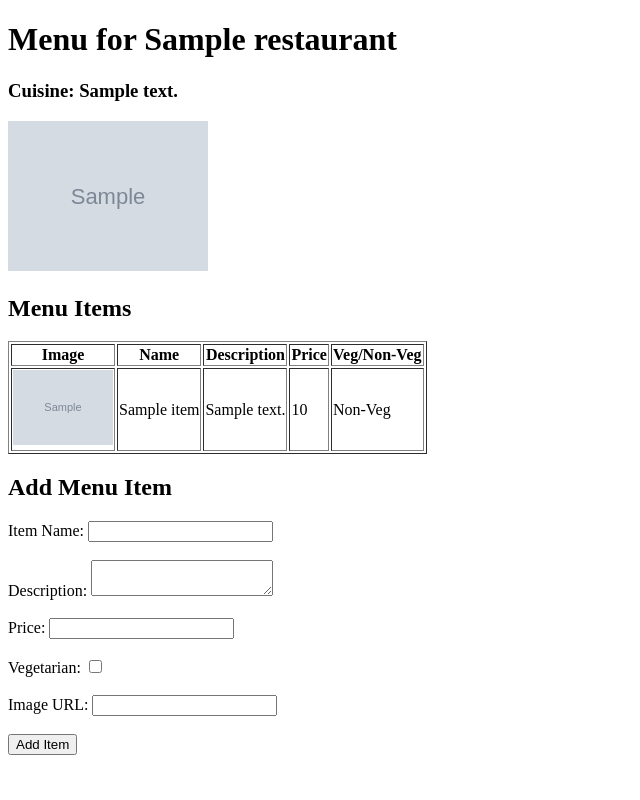
After one commit to Bhavani-Bahadduri/meal-mate, a Django app: template delivery/templates/delivery/menu.html in a window 1280 px wide. The commit adds this page. Shown: the whole page, without its empty margins (0-640 px from the left). Run offline with Django 5.2, Linux system fonts and the light colour scheme; the template is opened without the code that fills it: most values are stand-ins (such as "Sample title", 1, 10 or a date in 2020); grey boxes marked "Sample" are stand-in pictures.

Commit message:
first commit

```diff
--- a/delivery/admin.py
+++ b/delivery/admin.py
@@ -1,6 +1,7 @@
 from django.contrib import admin
 
 # Register your models here.
-from .models import Customer, Restaurant
+from .models import Customer, Restaurant, MenuItem
 admin.site.register(Customer)
 admin.site.register(Restaurant)
+admin.site.register(MenuItem)
--- /dev/null
+++ b/delivery/templates/delivery/menu.html
@@ -0,0 +1,71 @@
+<!DOCTYPE html>
+<html lang="en">
+<head>
+    <meta charset="UTF-8">
+    <meta name="viewport" content="width=device-width, initial-scale=1.0">
+    <title>Add Menu Item</title>
+</head>
+<body>
+    <h1>Menu for {{ restaurant.name }}</h1>
+    <h3>Cuisine: {{ restaurant.cuisine }}</h3>
+    <img src="{{ restaurant.picture }}" alt="{{ restaurant.name }}" width="200">
+
+    <h2>Menu Items</h2>
+    <table border="1">
+        <thead>
+            <tr>
+                <th>Image</th>
+                <th>Name</th>
+                <th>Description</th>
+                <th>Price</th>
+                <th>Veg/Non-Veg</th>
+            </tr>
+        </thead>
+        <tbody>
+            {% for item in menu_items %}
+            <tr>
+                <td>
+                    <img src="{{ item.picture }}" alt="{{ item.name }}" width="100">
+                </td>
+                <td>{{ item.name }}</td>
+                <td>{{ item.description }}</td>
+                <td>{{ item.price }}</td>
+                <td>
+                    {% if item.is_veg %}
+                        Veg
+                    {% else %}
+                        Non-Veg
+                    {% endif %}
+                </td>
+
+            </tr>
+            {% empty %}
+            <tr>
+                <td colspan="5">No menu items yet.</td>
+            </tr>
+            {% endfor %}
+        </tbody>
+    </table>
+
+    <h2>Add Menu Item</h2>
+    <form method="POST" action="{% url 'restaurant_menu' restaurant.id %}">
+        {% csrf_token %}
+        <label for="name">Item Name:</label>
+        <input type="text" id="name" name="name" required><br><br>
+
+        <label for="description">Description:</label>
+        <textarea id="description" name="description" required></textarea><br><br>
+
+        <label for="price">Price:</label>
+        <input type="number" id="price" name="price" step="0.01" required><br><br>
+
+        <label for="is_veg">Vegetarian:</label>
+        <input type="checkbox" id="is_veg" name="is_veg"><br><br>
+
+        <label for="image">Image URL:</label>
+        <input type="url" id="image" name="image"><br><br>
+
+        <button type="submit">Add Item</button>
+    </form>
+</body>
+</html>
--- a/delivery/templates/delivery/show_restaurants.html
+++ b/delivery/templates/delivery/show_restaurants.html
@@ -26,6 +26,9 @@
                 <td>{{ restaurant.name }}</td>
                 <td>{{ restaurant.cuisine }}</td>
                 <td>{{ restaurant.rating }}/5</td>
+                <td>
+                    <a href="{% url 'restaurant_menu' restaurant.id %}">View Menu</a>
+                </td>
 
             </tr>
             {% endfor %}
--- a/delivery/templates/delivery/success.html
+++ b/delivery/templates/delivery/success.html
@@ -8,5 +8,6 @@
 <body>
     <h1>LOGIN SUCCESS!</h1>
     <a href="restaurant_page/">Add New Restaurant</a>
+    <a href="show_restaurant_page/">Show All Restaurants</a>
 </body>
 </html>
--- a/delivery/urls.py
+++ b/delivery/urls.py
@@ -9,4 +9,6 @@ urlpatterns = [
     path('handle_signup/', views.handle_signup, name='handle_signup'),
     path('handle_login/restaurant_page/', views.restaurant_page, name='restaurant_page/'),
     path('handle_login/add_restaurant/', views.add_restaurant, name='add_restaurant'),
+    path('handle_login/show_restaurant_page/', views.show_restaurant_page, name='show_restaurant_page/'),
+    path('restaurant/<int:restaurant_id>/menu/', views.restaurant_menu, name='restaurant_menu'),
 ]
```
Also changed, not shown: delivery/models.py (+17 -0 lines), delivery/views.py (+36 -2 lines), db.sqlite3, delivery/migrations/0003_menuitem.py (added).
